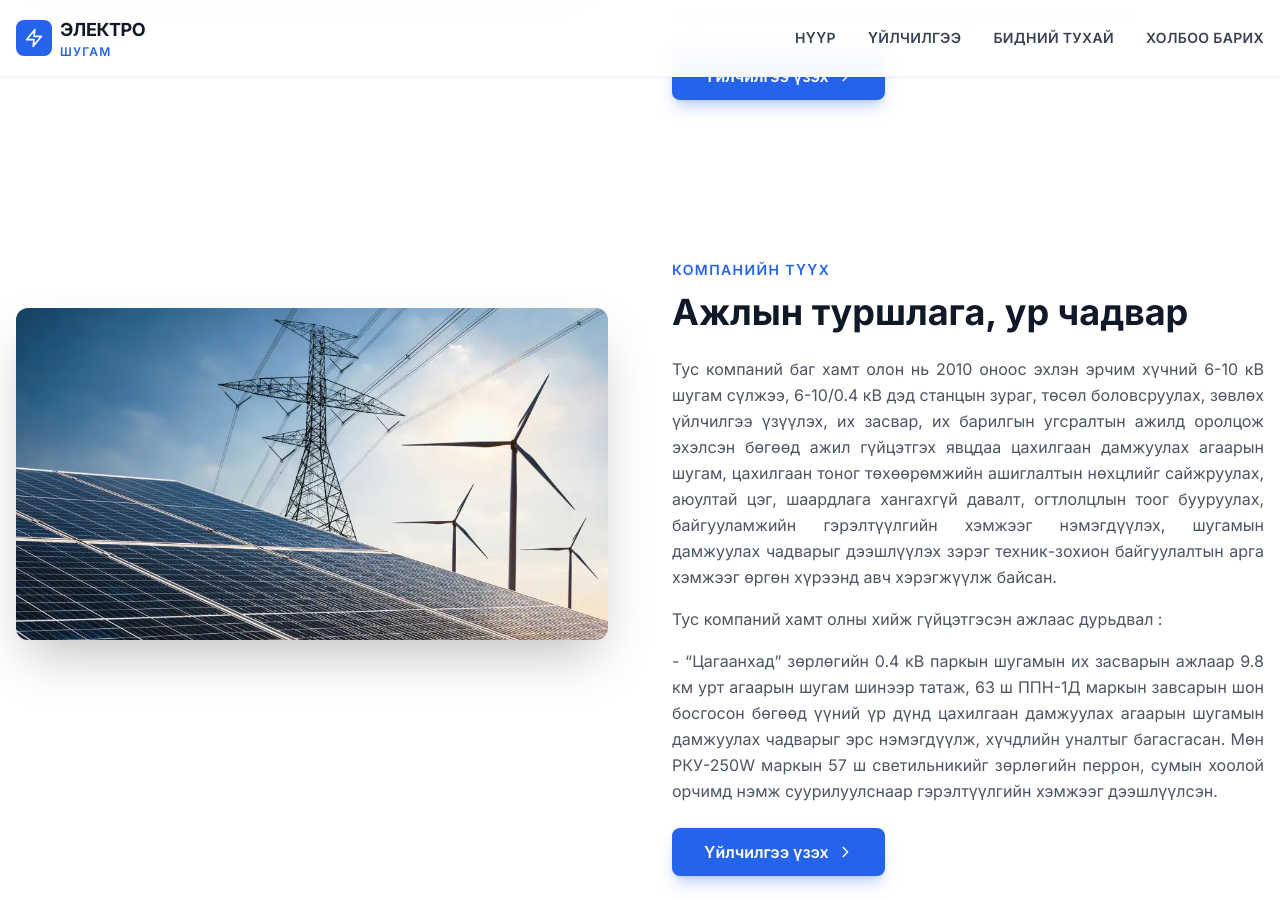
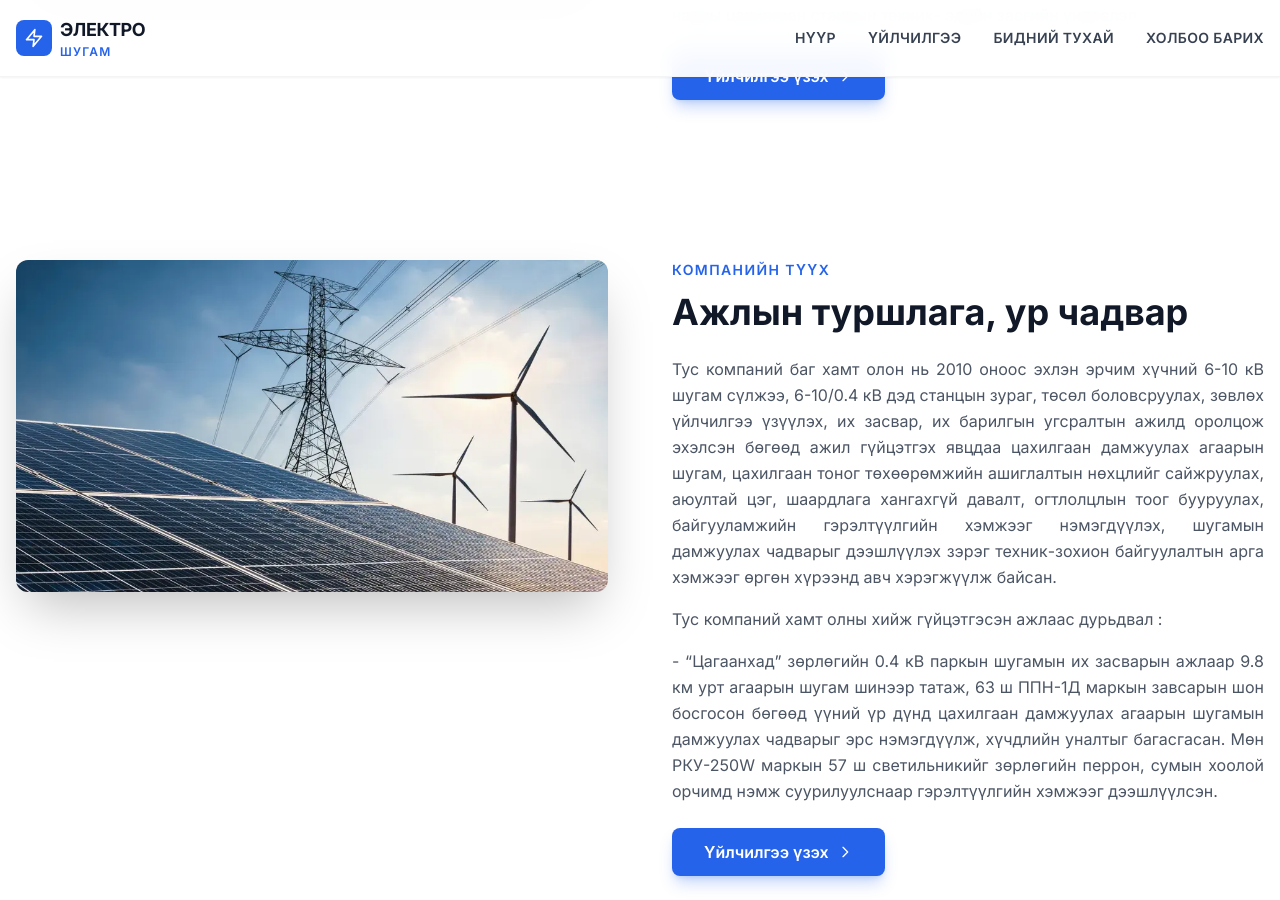
Before and after one commit to electroshugam/electroshugam_web_new, a Jekyll site: the page built from about.html, in a window 1280 px wide and 900 px high, scrolled down 667 px. Built offline with Jekyll 4.4.1, drawn with Linux system fonts in a browser that asks for light colours; nearby versions of some CDN libraries.

Commit message:
fig update

```diff
--- a/about.html
+++ b/about.html
@@ -47,7 +47,7 @@
     <div class="grid md:grid-cols-2 gap-12 lg:gap-16 items-start">
       <div class="relative">
         <div class="absolute -inset-4 bg-blue-100/50 rounded-2xl -z-10 transform rotate-2"></div>
-        <div class="relative rounded-xl overflow-hidden shadow-2xl mt-12">
+        <div class="relative rounded-xl overflow-hidden shadow-2xl mt-18">
           <img src="{{ '/media/about_fig2.webp' | relative_url }}" alt="Электро шугам" class="w-full h-auto">
         </div>
       </div>
@@ -70,7 +70,7 @@
     <div class="grid md:grid-cols-2 gap-12 lg:gap-16 items-start">
       <div class="relative">
         <div class="absolute -inset-4 bg-blue-100/50 rounded-2xl -z-10 transform rotate-2"></div>
-        <div class="relative rounded-xl overflow-hidden shadow-2xl mt-12">
+        <div class="relative rounded-xl overflow-hidden shadow-2xl">
           <img src="{{ '/media/about_fig3.webp' | relative_url }}" alt="Электро шугам" class="w-full h-auto">
         </div>
       </div>
```
